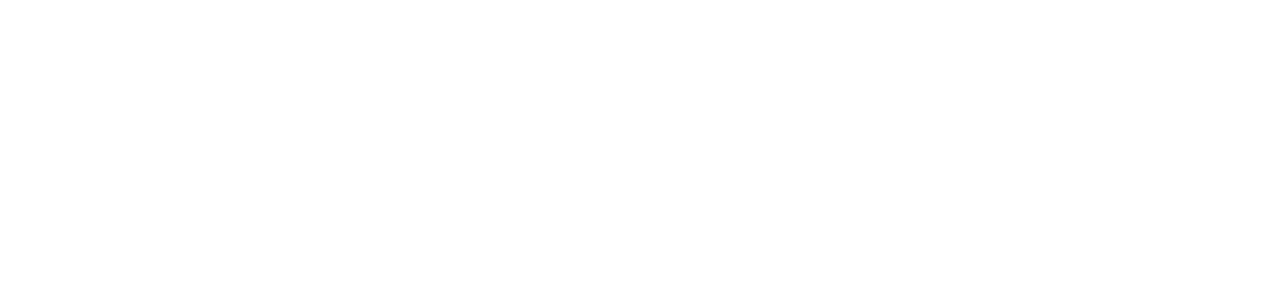
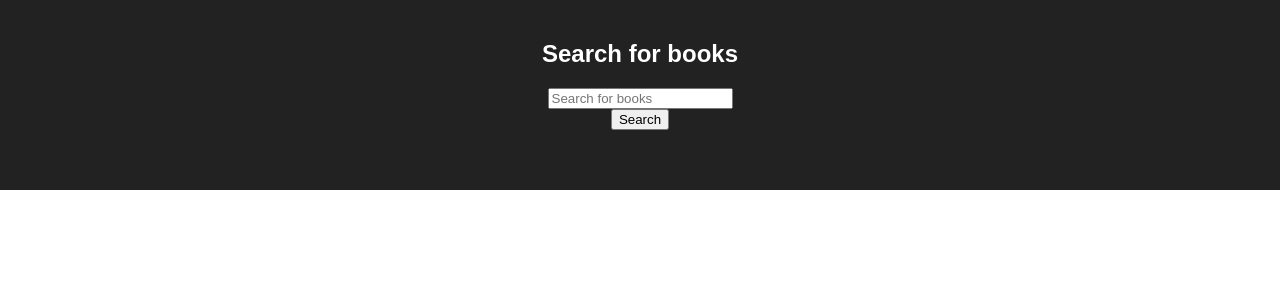
Before and after one commit to blessingoraz/ile-iwe, a React (Create React App) app: page / in a window 1280 px wide. Shown: the top 300 px of the page. Built offline with nearby package versions, Linux system fonts and the light colour scheme.

Commit message:
getting data from google api

```diff
--- a/package.json
+++ b/package.json
@@ -11,6 +11,7 @@
   "dependencies": {
     "react": "^15.4.1",
     "react-addons-test-utils": "^15.2.0",
+    "react-bootstrap": "^0.30.7",
     "react-dom": "^15.4.1"
   },
   "scripts": {
--- a/src/components/App.js
+++ b/src/components/App.js
@@ -1,12 +1,61 @@
 import React, { Component } from 'react';
 import logo from '../logo.svg';
 import '../css//App.css';
+import { Form, FormGroup, FormControl, Button } from 'react-bootstrap';
 
 class App extends Component {
+  constructor() {
+    super();
+    this.state = {
+      bookName: "",
+      bookList: []
+    }
+  }
+
+  handleChange(event) {
+    this.setState({ bookName: event.target.value });
+  }
+
+  handleSubmit(event) {
+    event.preventDefault();
+    const url = "https://www.googleapis.com/books/v1/volumes?q="
+    return fetch(url + this.state.bookName).then(response => {
+      return response.json()
+    }).then(data => {
+      this.setState({ bookList: data.items });
+
+    })
+  }
+
+  showBooks() {
+    const books = this.state.bookList;
+    if (books.length > 0) {
+      <div className="card">
+        {books.map((book) => {
+          console.log(book, "each book is returned")
+        })}
+      </div>
+
+    } else {
+      <div>
+        We might return default
+        </div>
+    }
+  }
+
   render() {
     return (
       <div className="App">
-
+        <div className="App-header">
+          <h2>Search for books</h2>
+          <Form horizontal onSubmit={this.handleSubmit}>
+            <FormGroup bsSize="large">
+              <FormControl type="text" placeholder="Search for books" onChange={this.handleChange}></FormControl>
+            </FormGroup>
+            <Button bsStyle="primary" type="submit">Search</Button>
+          </Form>
+          {this.showBooks()}
+        </div>
       </div>
     );
   }
```
Also changed, not shown: 1 other file (tests, documents, lock files or other folders).
